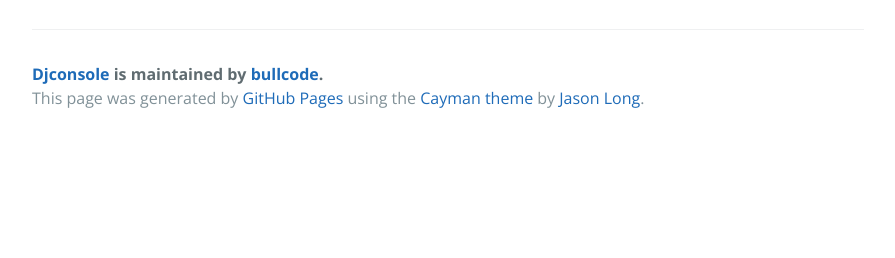
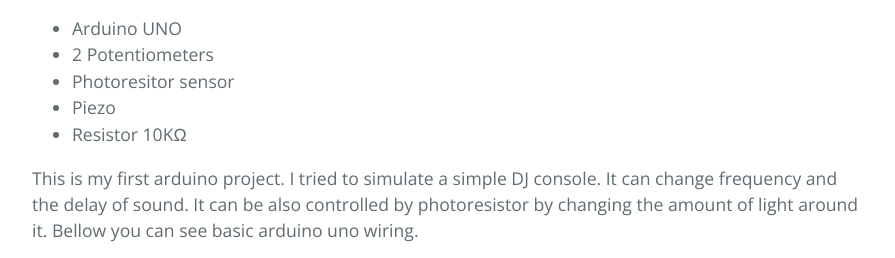
Before and after one commit to bullcode/DJconsole, a plain HTML site: page index.html in a window 1280 px wide. Shown: the part 838-1096 px from the top of the page, without its empty margins (192-1087 px from the left). Before the commit the page ends 980 px from the top, so only its background shows below. Drawn offline with nearby package versions, Linux system fonts and the light colour scheme.

Commit message:
Create gh-pages branch via GitHub

```diff
--- a/index.html
+++ b/index.html
@@ -26,6 +26,18 @@
 
 <p><img src="https://raw.githubusercontent.com/bullcode/DJconsole/gh-pages/images/console.png" alt="Console"></p>
 
+<ul>
+<li>Arduino UNO </li>
+<li>2 Potentiometers </li>
+<li>Photoresitor sensor </li>
+<li>Piezo</li>
+<li>Resistor 10KΩ</li>
+</ul>
+
+<p>This is my first arduino project. I tried to simulate a simple DJ console. It can change frequency and the delay of sound. It can be also controlled by photoresistor by changing the amount of light around it. Bellow you can see basic arduino uno wiring.</p>
+
+<p><img src="https://raw.githubusercontent.com/bullcode/DJconsole/gh-pages/images/consolewiring.png" alt="wiring"></p>
+
       <footer class="site-footer">
         <span class="site-footer-owner"><a href="https://github.com/bullcode/DJconsole">Djconsole</a> is maintained by <a href="https://github.com/bullcode">bullcode</a>.</span>
 
--- a/params.json
+++ b/params.json
@@ -1 +1 @@
-{"name":"Djconsole","tagline":"Arduino based electric sound console.","body":"# DJconsole\r\nArduino based electric sound console.\r\n\r\n\r\n![Console](https://raw.githubusercontent.com/bullcode/DJconsole/gh-pages/images/console.png)\r\n\r\n\r\n\r\n\r\n\r\n","google":"","note":"Don't delete this file! It's used internally to help with page regeneration."}
+{"name":"Djconsole","tagline":"Arduino based electric sound console.","body":"# DJconsole\r\nArduino based electric sound console.\r\n\r\n\r\n![Console](https://raw.githubusercontent.com/bullcode/DJconsole/gh-pages/images/console.png)\r\n\r\n\r\n- Arduino UNO \r\n- 2 Potentiometers \r\n- Photoresitor sensor \r\n- Piezo\r\n- Resistor 10KΩ\r\n\r\n\r\nThis is my first arduino project. I tried to simulate a simple DJ console. It can change frequency and the delay of sound. It can be also controlled by photoresistor by changing the amount of light around it. Bellow you can see basic arduino uno wiring.\r\n\r\n![wiring](https://raw.githubusercontent.com/bullcode/DJconsole/gh-pages/images/consolewiring.png)\r\n\r\n\r\n\r\n\r\n","google":"","note":"Don't delete this file! It's used internally to help with page regeneration."}
```
